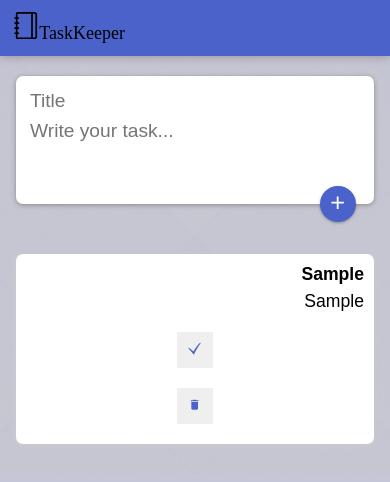
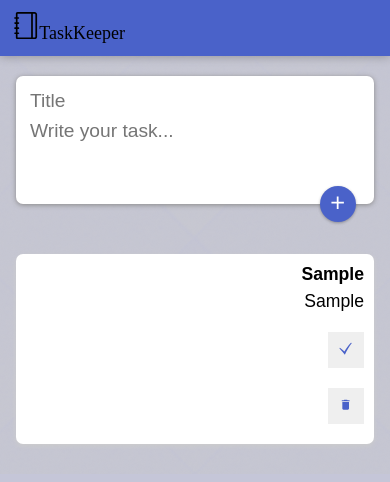
Before and after one commit to Alobam776/Todo-Taskkeeper, a React (Vite) app: page / in a window 390 px wide. Both pictures are taken after typing "Sample", "Sample" into the empty fields and a click on the button 338 px from the left and 204 px from the top of the page. Shown: the top 482 px of the page. Built offline with nearby package versions, Linux system fonts and the light colour scheme.

Commit message:
update styles

```diff
--- a/src/styles/styles.css
+++ b/src/styles/styles.css
@@ -121,7 +121,7 @@ form button {
   }
 
   .note button {
-    margin: 10px auto;
+    margin: 10px 0;
   }
   /* .note button {
     margin-right: 5px;
```
